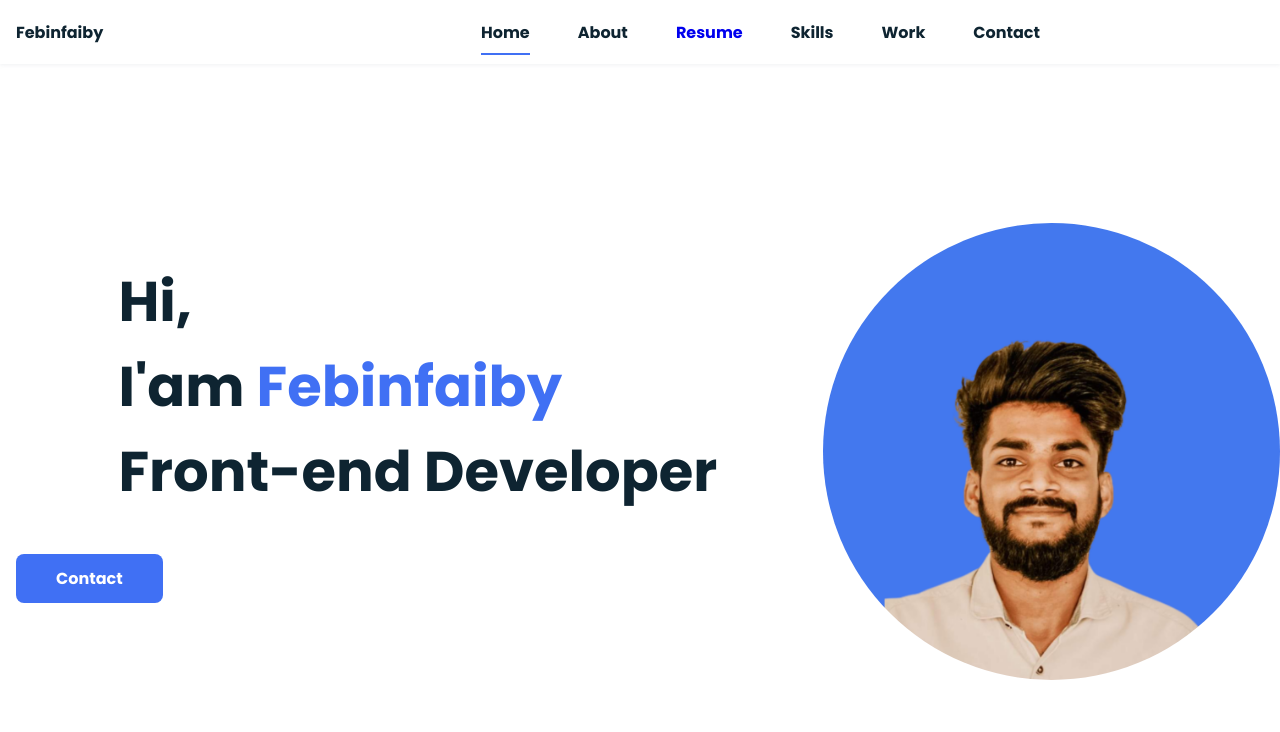
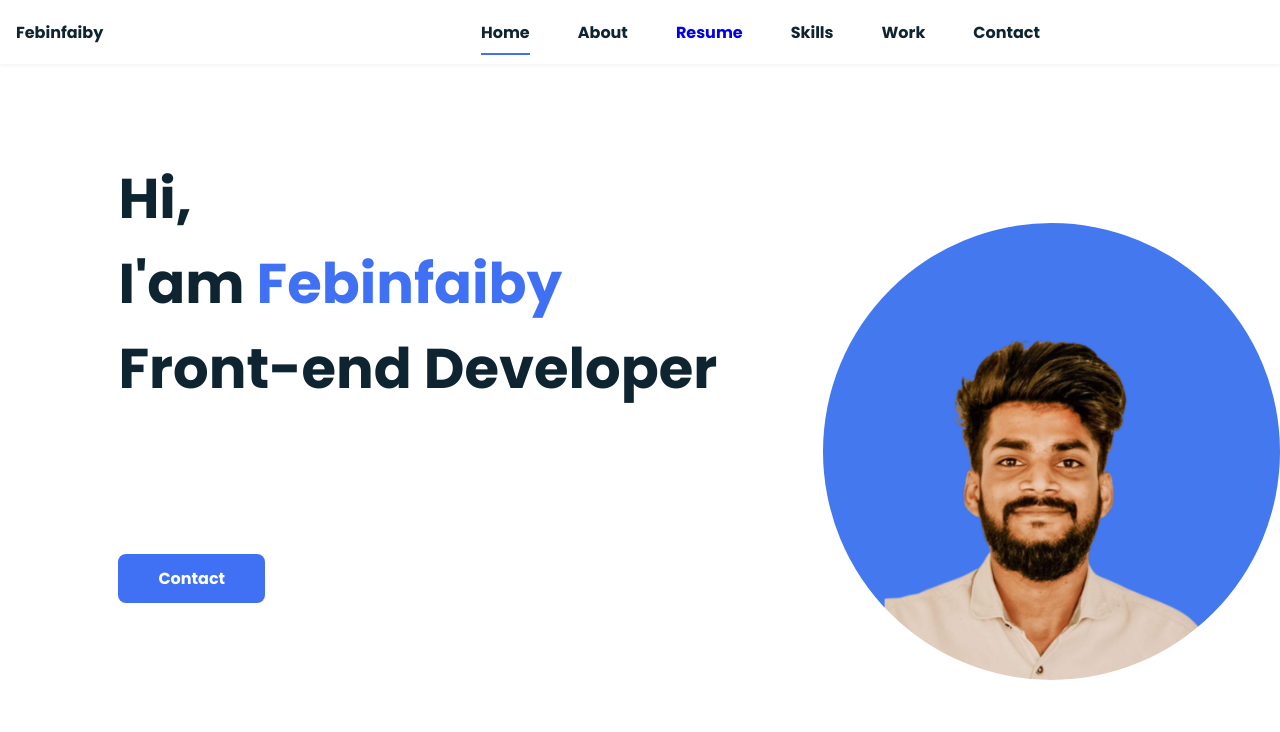
Before and after one commit to febinfaiby/a, a plain HTML site: page index.html in a window 1280 px wide. Shown: the top 732 px of the page. Drawn offline with nearby package versions, Linux system fonts and the light colour scheme; files whose address does not match are found by name.

Commit message:
Update style.css

```diff
--- a/style.css
+++ b/style.css
@@ -232,7 +232,7 @@ img{
   padding: .75rem 2.5rem;
   font-weight: var(--font-semi);
   border-radius: .5rem;
-  Margin;10%;
+  margin:10%;
 }
 .button:hover{
   box-shadow: 0 10px 36px rgba(0,0,0,.15);
```
